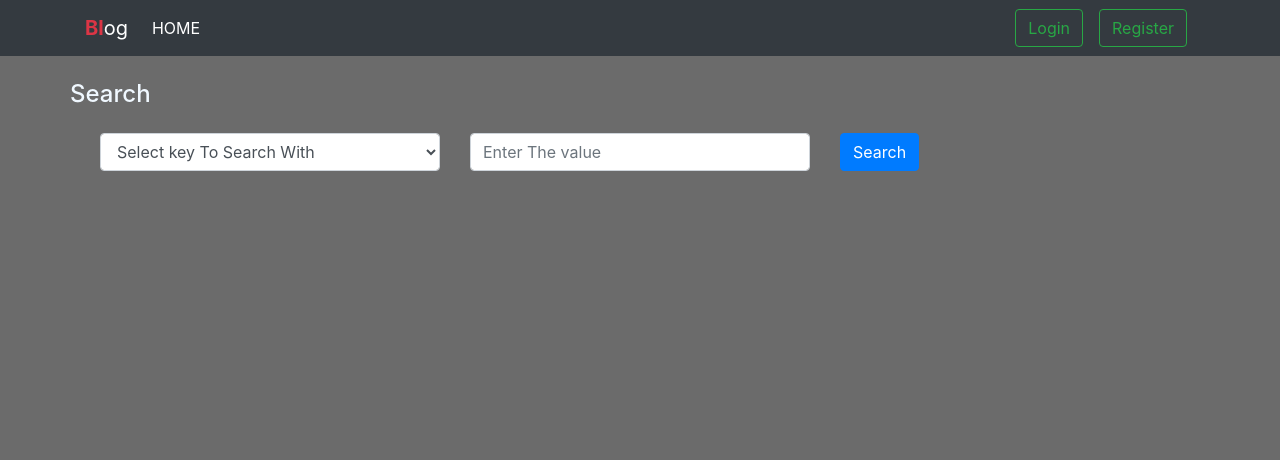
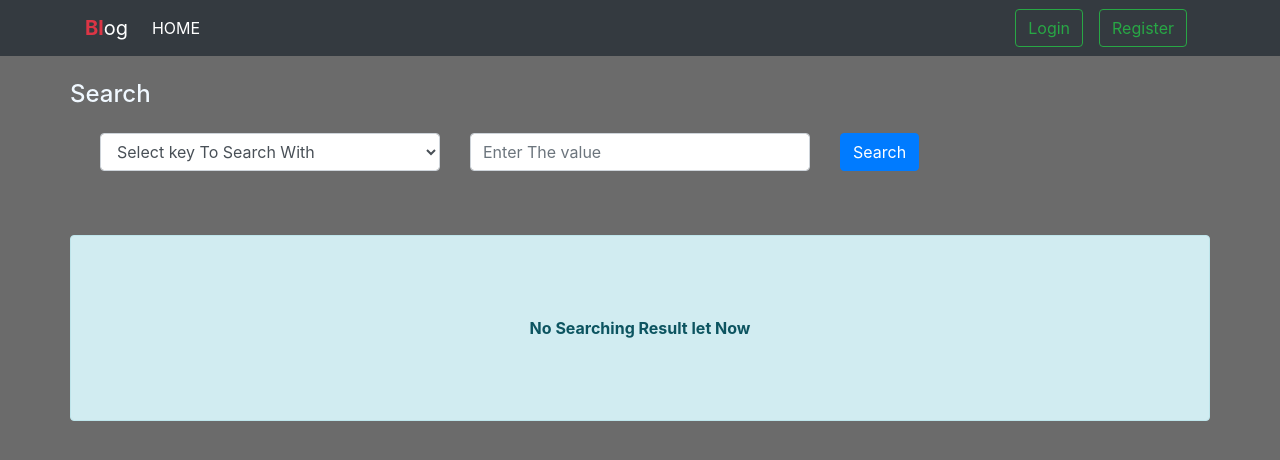
Before and after one commit to mohamed-elbermawy/blog-node-exprss, a React (Create React App) app in the folder front end/blog/: page /search in a window 1280 px wide. Shown: the top 460 px of the page. Built offline with nearby package versions, Linux system fonts and the light colour scheme.

Commit message:
updating design

```diff
--- a/front end/blog/src/components/blog/blog.component.js
+++ b/front end/blog/src/components/blog/blog.component.js
@@ -58,8 +58,8 @@ function Blog() {
           </Link>
         </div>
       ) : null}
-      {blog.length !== 0
-        ? blog.map((post) => {
+      {blog.length !== 0 ? (
+        blog.map((post) => {
           let day = new Date(post.createdAt);
           let date =
             day.getFullYear() +
@@ -173,7 +173,16 @@ function Blog() {
             </div>
           );
         })
-        : null}
+      ) : (
+        <div className="row">
+          <div
+            className="alert alert-info mt-5 col-12 text-center font-weight-bold"
+            style={{ padding: "5rem" }}
+          >
+            <span>No Blogs let Now</span>
+          </div>
+        </div>
+      )}
     </div>
   );
 }
--- a/front end/blog/src/components/search/search.component.js
+++ b/front end/blog/src/components/search/search.component.js
@@ -43,7 +43,7 @@ function Search() {
         <h4 className="mt-4" style={{ color: "aliceblue" }}>
           Search
         </h4>
-        <div className="col-12 mt-3">
+        <div className="col-12 mt-3 mb-5">
           <form className="d-flex" onSubmit={handleSubmit}>
             <div className="form-group col-4">
               <select
@@ -74,8 +74,8 @@ function Search() {
           </form>
         </div>
       </div>
-      {blog.length !== 0
-        ? blog.map((post) => {
+      {blog.length !== 0 ? (
+        blog.map((post) => {
           let day = new Date(post.createdAt);
           let date =
             day.getFullYear() +
@@ -156,7 +156,16 @@ function Search() {
             </div>
           );
         })
-        : null}
+      ) : (
+        <div className="row">
+          <div
+            className="alert alert-info m-auto col-12 text-center font-weight-bold"
+            style={{ padding: "5rem" }}
+          >
+            <span>No Searching Result let Now</span>
+          </div>
+        </div>
+      )}
     </div>
   );
 }
--- a/front end/blog/src/components/what followers says/says.compomnent.js
+++ b/front end/blog/src/components/what followers says/says.compomnent.js
@@ -46,14 +46,14 @@ function Says() {
   return (
     <div className="container">
       {token ? (
-        <div className="row col-12">
+        <div className="row col-12 mb-5">
           <Link to="/posts/addpost" className="btn btn-primary mt-3 offset-11">
             add Post
           </Link>
         </div>
       ) : null}
-      {blog.length !== 0
-        ? blog.map((post) => {
+      {blog.length !== 0 ? (
+        blog.map((post) => {
           let day = new Date(post.createdAt);
           let date =
             day.getFullYear() +
@@ -167,7 +167,16 @@ function Says() {
             </div>
           );
         })
-        : null}
+      ) : (
+        <div className="row col-12">
+          <div
+            className="alert alert-info m-auto col-12 text-center font-weight-bold"
+            style={{ padding: "5rem" }}
+          >
+            <span>Your Followings Doesn't say any Thing let Now</span>
+          </div>
+        </div>
+      )}
     </div>
   );
 }
```
Lines whose indentation alone changed are shown as unchanged.
